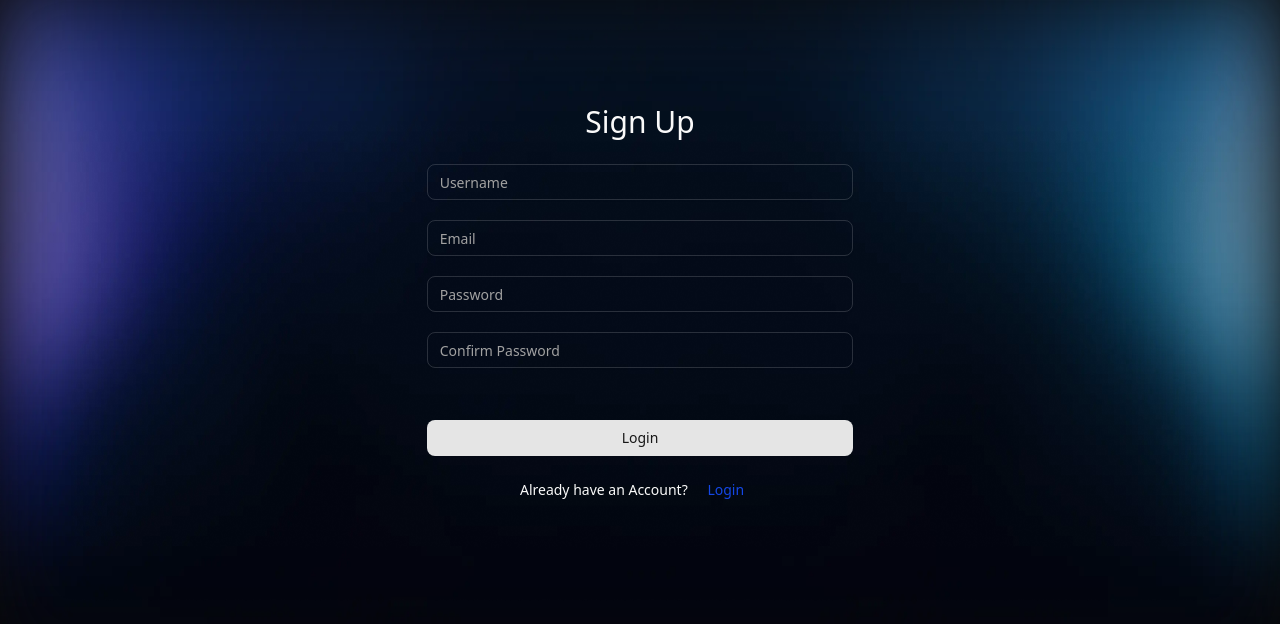
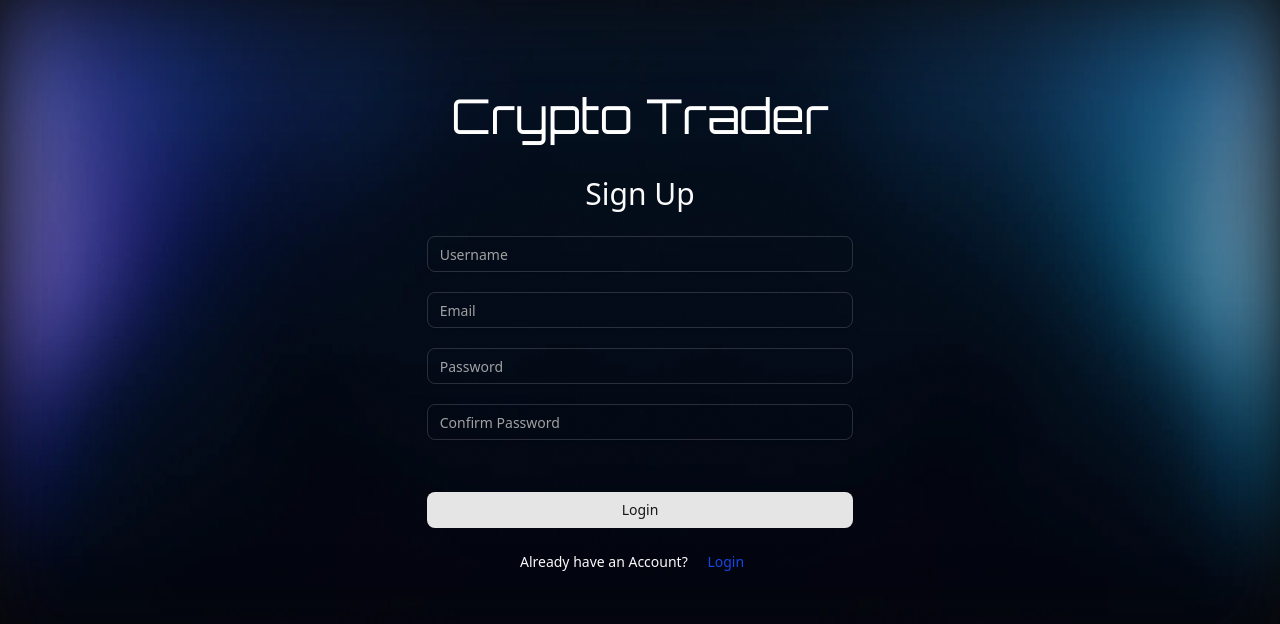
Before and after one commit to ravinduf/trading-journal, a React app in the folder frontend/: page /signup in a window 1280 px wide. Shown: the top 624 px of the page. Built offline with nearby package versions, Linux system fonts and the light colour scheme; no server answers; the HTML template or start-up script is replaced by a standard one; a web font is replaced by a local one.

Commit message:
added app header to signup and basic formating

```diff
--- a/frontend/src/pages/auth/Login.tsx
+++ b/frontend/src/pages/auth/Login.tsx
@@ -38,9 +38,9 @@ const Login = () => {
 
   return (
     <>
-      <img src={"/login-bg.webp"} alt="bg" className='-z-10 absolute h-screen bg-background'/>
+      <img src={"/login-bg.webp"} alt="bg" className='-z-10 absolute h-screen bg-background' />
       <section className="mx-auto w-1/3 pt-20">
-      <div className="flex justify-center">
+        <div className="flex justify-center">
           <AppHeader size="48px" />
         </div>
         <div className="text-center my-6 text-3xl font-medium">Login</div>
--- a/frontend/src/pages/auth/Signup.tsx
+++ b/frontend/src/pages/auth/Signup.tsx
@@ -5,6 +5,7 @@ import { useForm } from "react-hook-form"
 import { loginAction } from "./authActions";
 import { userTokensAtom } from "@/atoms/userAtoms";
 import { useSetAtom } from "jotai";
+import AppHeader from "@/components/custom/AppHeader";
 
 interface SignupFormData {
   username: string;
@@ -40,8 +41,11 @@ const Signup = () => {
 
   return (
     <>
-      <img src={"/login-bg.webp"} alt="bg" className='-z-10 absolute h-screen bg-background'/>
+      <img src={"/login-bg.webp"} alt="bg" className='-z-10 absolute h-screen bg-background' />
       <section className="mx-auto w-1/3 pt-20">
+        <div className="flex justify-center">
+          <AppHeader size="48px" />
+        </div>
         <div className="text-center my-6 text-3xl font-medium">Sign Up</div>
         <form onSubmit={handleSubmit(onSubmit)} className="space-y-5">
           <div>
```
